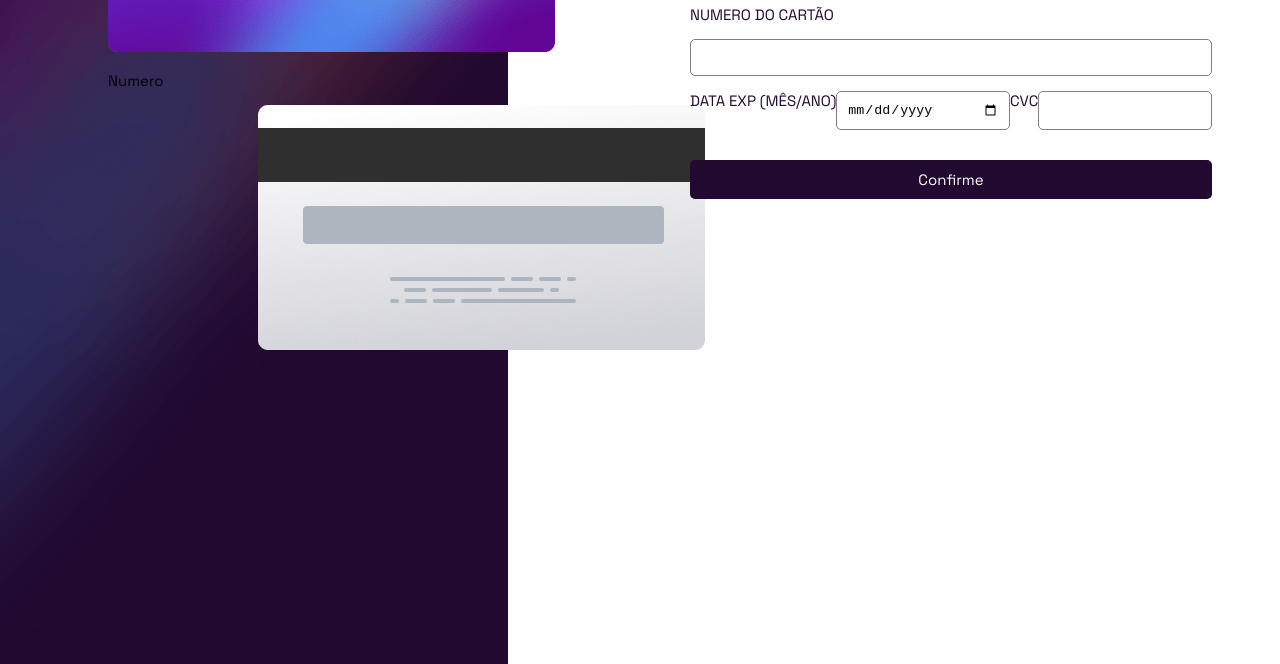
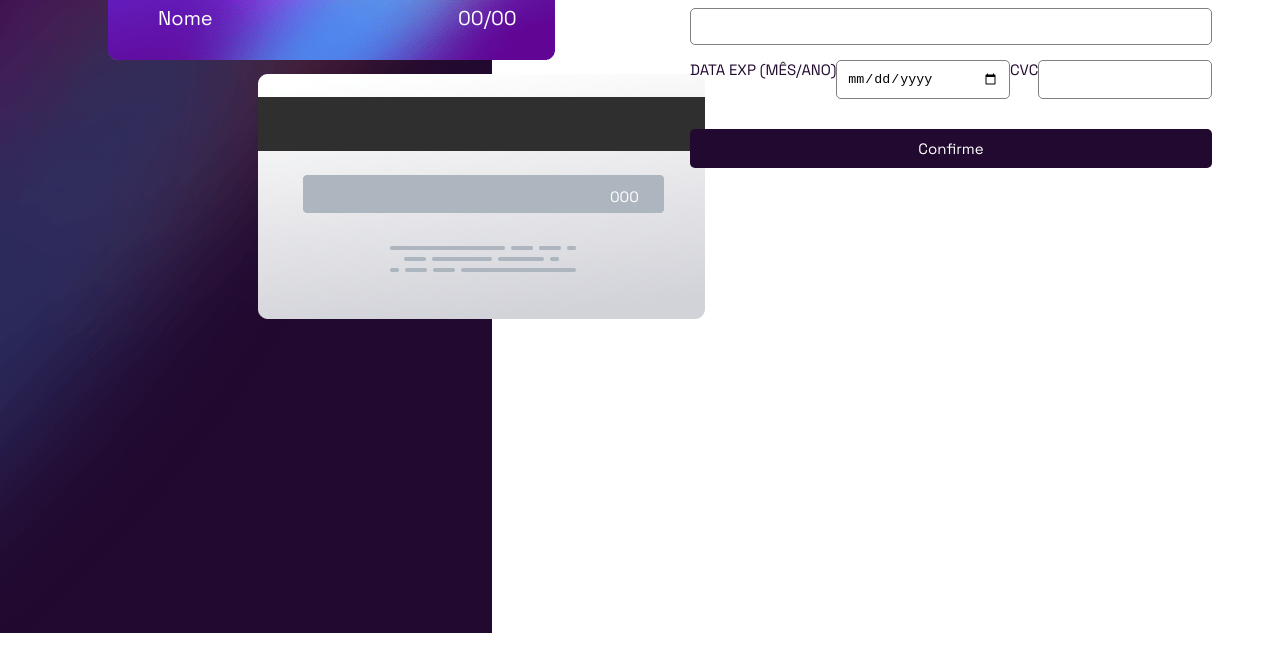
Before and after one commit to Douglaslima93/formulario-de-detalhes-do-cartao-interativo, a plain HTML site: page index.html in a window 1280 px wide. Shown: the part 283-947 px from the top of the page. After the commit the page ends 916 px from the top, so only its background shows below. Drawn offline with Linux system fonts and the light colour scheme.

Commit message:
Revisão no estilo e inserindo novos parametros

```diff
--- a/estilo.css
+++ b/estilo.css
@@ -4,16 +4,19 @@ body{
     background-repeat: no-repeat;
     font-family: 'Space Grotesk', sans-serif;
     font-size: 15px;
-    overflow: hidden;
+    overflow: auto;
 }
 
 .containerf{
+    display:inline-block;
+    position: relative;
     margin-left: 100px;
     margin-top: 90px;
 
 }
 
 .containerv{
+
     margin-left: 250px;
     margin-top: 10px;
 }
@@ -64,3 +67,36 @@ body{
     width: 502px;
     padding: 10px;
 }
+
+.containerf #num{
+    position: absolute;
+    font-size: 30px;
+    top: 100px;
+    left: 50px;
+    color: white;
+
+}
+
+.containerf #titular{
+    position: absolute;
+    font-size: 20px;
+    top: 170px;
+    left: 50px;
+    color: white;
+}
+
+.containerf #validade{
+    position: absolute;
+    font-size: 20px;
+    top: 170px;
+    left: 350px;
+    color: white;
+}
+
+.containerv #cvc{
+    position: absolute;
+    font-size: 15px;
+    top: 455px;
+    left: 610px;
+    color: white;
+}
--- a/index.html
+++ b/index.html
@@ -15,29 +15,31 @@
 <body>
     <div id="frente" class="containerf">
         <img src="bg-card-front.png">
-        <p id="num">Numero</p>
-
+        <p id="num">0000 0000 0000 0000</p>
+        <p id="titular">Nome</p>
+        <p id="validade">00/00</p>
     </div>
 
     <div id="verso" class="containerv">
         <img src="bg-card-back.png">
+        <p id="cvc">000</p>
 
     </div>
 
     <div id="dados" class="containerd">
 
         <p>NOME DO TITULAR</p>
-    <input type="text" id="texto" onclick="insert('')">
+    <input type="text" id="texto" maxlength="30" onclick="insert('')">
 
         <P>NUMERO DO CARTÃO</P>
-    <input type="text" id="texto">
+    <input type="number" id="texto" maxlength="19" onclick="insert('')">
 
         <div id="ladoalado">
         <P>DATA EXP (MÊS/ANO)</P>
         <input type="date" id="data">
 
         <P>CVC</P>
-        <input type="number" id="data" placeholder="">
+        <input type="number" id="data" maxlength="3" onclick="insert('')">
     </div>
     <p id="confirme">Confirme</p>
     </div>
--- a/scripts.js
+++ b/scripts.js
@@ -1,4 +1,6 @@
 
 function insert(texto){
-    document.getElementById('texto').innerHTML;
+
+    var titular = document.getElementById('texto').innerHTML;
+    document.getElementById('titular').innerHTML = titular;
 }
```
